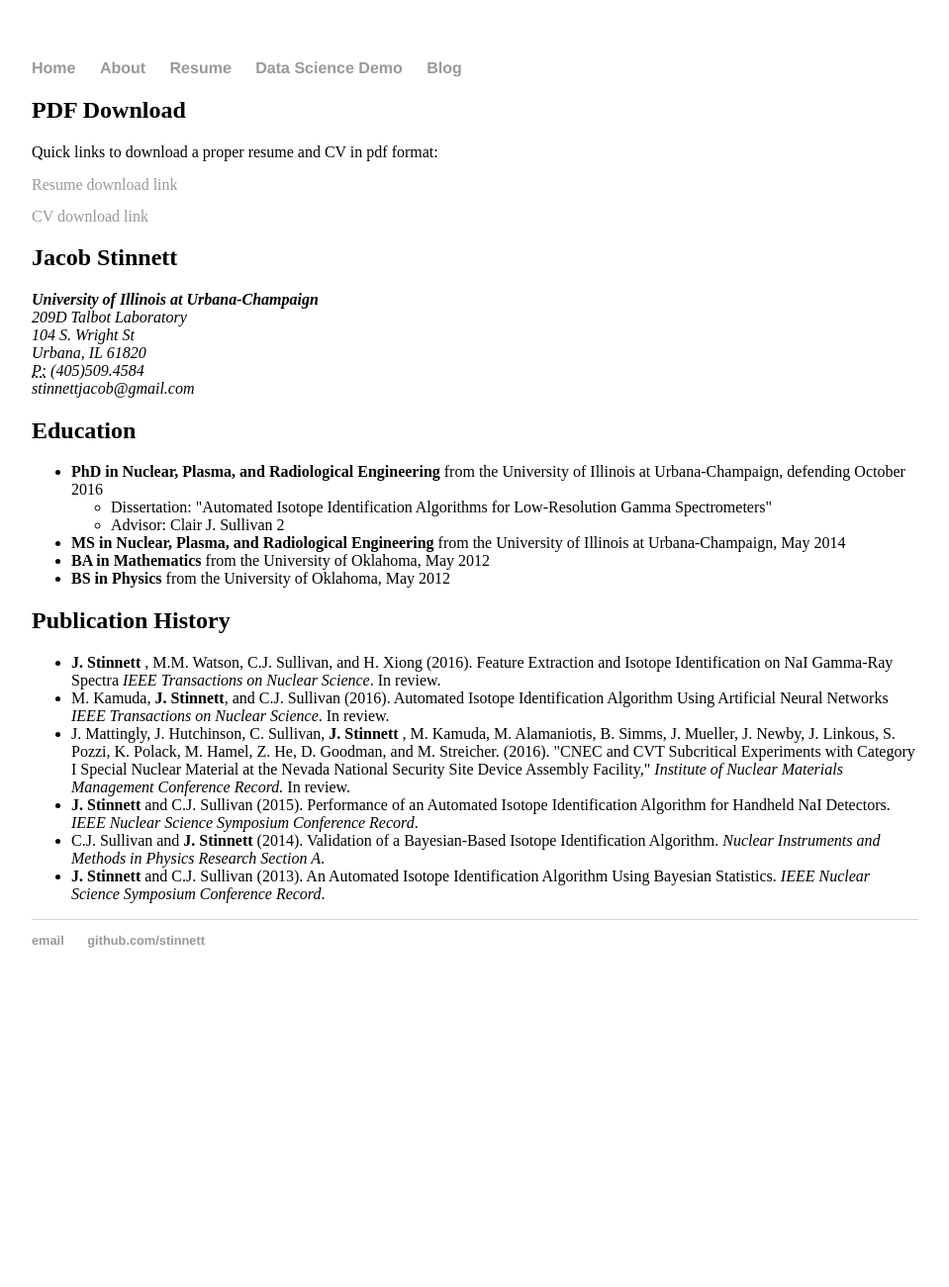
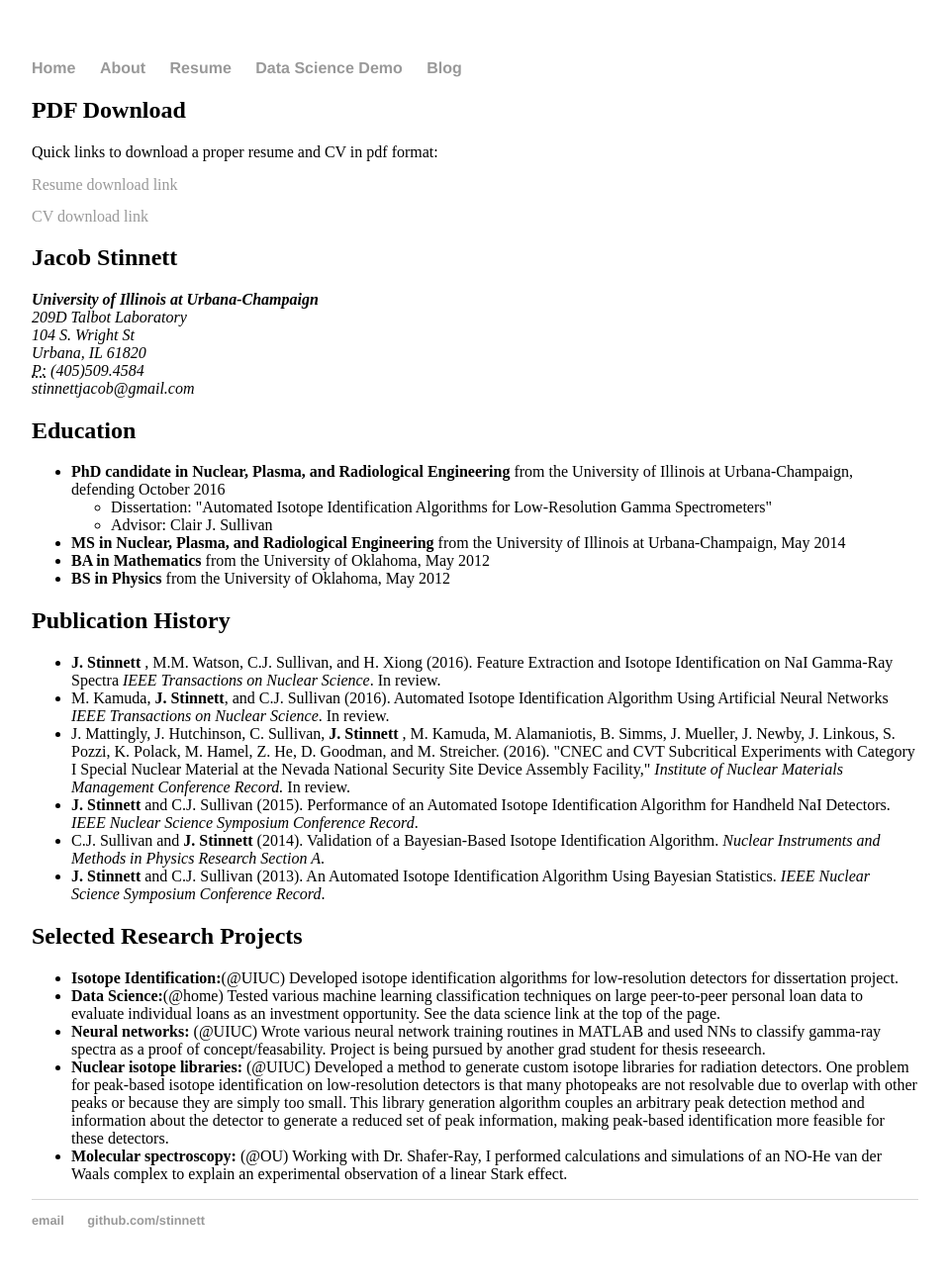
Before and after one commit to Stinnett/Stinnett.github.io, a Jekyll site: the page built from resume/index.html, in a window 1280 px wide. Shown: the whole page at 99% size, without its empty margins (160-1119 px from the left). Built offline with Jekyll 4.4.1, drawn with Linux system fonts in a browser that asks for light colours; before the commit the page ends 1018 px from its top, so only the background shows below that.

Commit message:
Update index.html

```diff
--- a/resume/index.html
+++ b/resume/index.html
@@ -21,10 +21,10 @@ title: Stinnett's Resume
 
 					<h2> Education</h2>
 					<ul>
-					<li><strong> PhD in Nuclear, Plasma, and Radiological Engineering</strong> from the University of Illinois at Urbana-Champaign, defending October 2016</li>
+					<li><strong> PhD candidate in Nuclear, Plasma, and Radiological Engineering</strong> from the University of Illinois at Urbana-Champaign, defending October 2016</li>
 						<ul>
 					        	<li>Dissertation: "Automated Isotope Identification Algorithms for Low-Resolution Gamma Spectrometers"</li>
-            						<li>Advisor: Clair J. Sullivan 2</li>
+            						<li>Advisor: Clair J. Sullivan</li>
         					</ul>
 					<li><strong> MS in Nuclear, Plasma, and Radiological Engineering</strong> from the University of Illinois at Urbana-Champaign, May 2014</li>
 					<li><strong> BA in Mathematics</strong> from the University of Oklahoma, May 2012</li>
@@ -42,4 +42,14 @@ title: Stinnett's Resume
 					<li>C.J. Sullivan and <strong> J. Stinnett </strong> (2014). Validation of a Bayesian-Based Isotope Identification Algorithm.  <em>Nuclear Instruments and Methods in Physics Research Section A</em>.</li>
 					<li><strong>J. Stinnett</strong> and C.J. Sullivan  (2013). An Automated Isotope Identification Algorithm Using Bayesian Statistics.  <em>IEEE Nuclear Science Symposium Conference Record</em>.</li>
 					</ul>
+
+					<h2>Selected Research Projects</h2>
+
+					<ul>
+						<li><strong>Isotope Identification:</strong>(@UIUC) Developed isotope identification algorithms for low-resolution detectors for dissertation project. </li>
+						<li><strong>Data Science:</strong>(@home) Tested various machine learning classification techniques on large peer-to-peer personal loan data to evaluate individual loans as an investment opportunity.  See the data science link at the top of the page. </li>
+						<li><strong>Neural networks:</strong> (@UIUC) Wrote various neural network training routines in MATLAB and used NNs to classify gamma-ray spectra as a proof of concept/feasability.  Project is being pursued by another grad student for thesis reseearch.</li>
+						<li><strong>Nuclear isotope libraries:</strong> (@UIUC) Developed a method to generate custom isotope libraries for radiation detectors.  One problem for peak-based isotope identification on low-resolution detectors is that many photopeaks are not resolvable due to overlap with other peaks or because they are simply too small.  This library generation algorithm couples an arbitrary peak detection method and information about the detector to generate a reduced set of peak information, making peak-based identification more feasible for these detectors. </li>
+						<li><strong>Molecular spectroscopy:</strong> (@OU) Working with Dr. Shafer-Ray, I performed calculations and simulations of an NO-He van der Waals complex to explain an experimental observation of a linear Stark effect. </li>
+					</ul>
 	</div>
```
